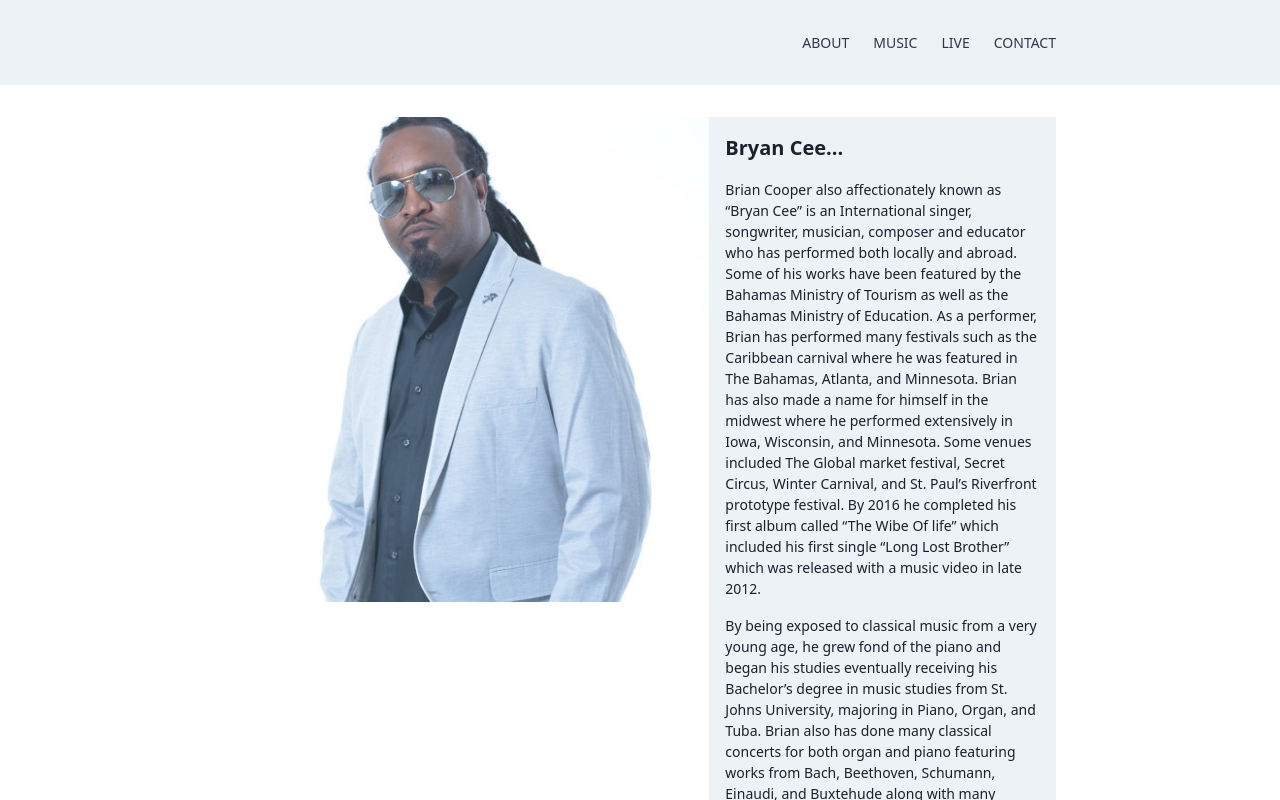
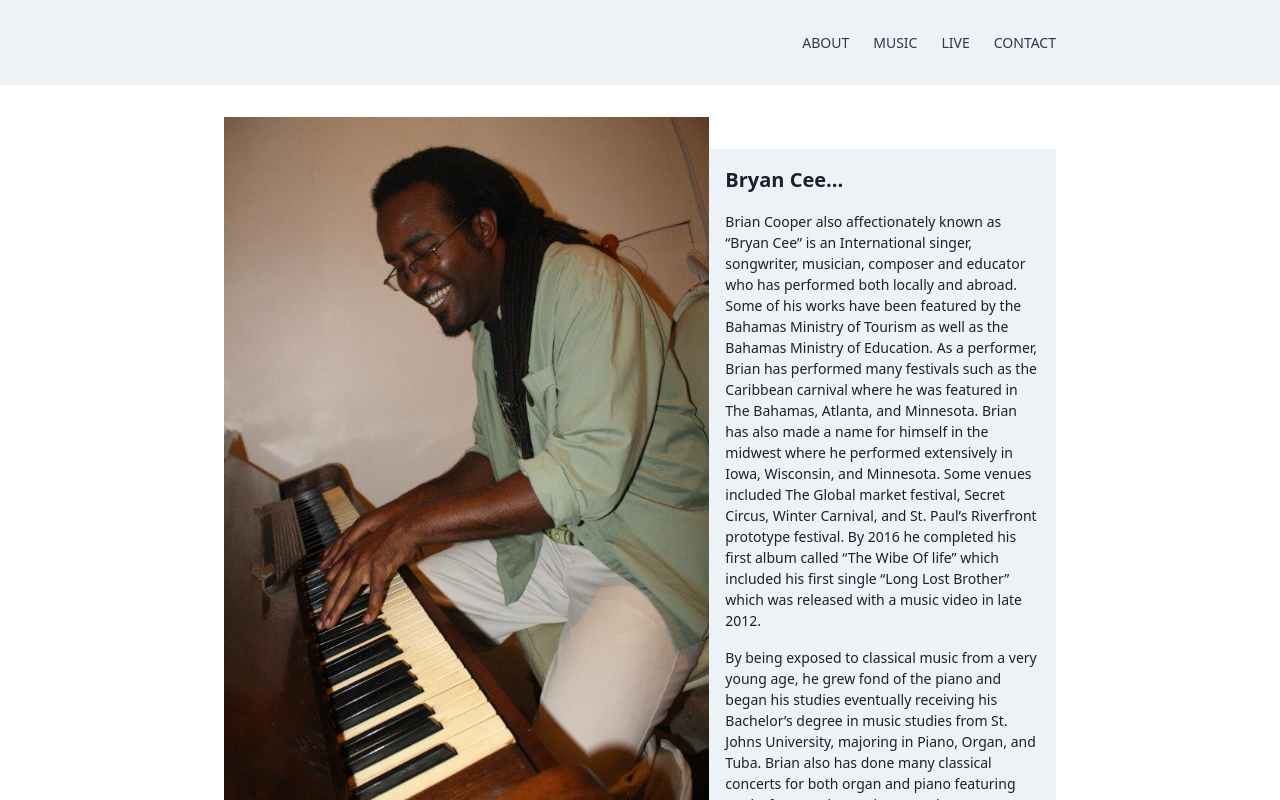
Before and after one commit to ryan258/bc-tailwind, a Gatsby site: page /about in a window 1280 px wide. Shown: the top 800 px of the page. Built offline with nearby package versions, Linux system fonts and the light colour scheme; Gatsby itself is replaced by a stand-in of ours.

Commit message:
Switch the /about back to the original image.

```diff
--- a/src/pages/about.js
+++ b/src/pages/about.js
@@ -2,8 +2,8 @@ import React from "react";
 
 import Layout from "../components/layout";
 import SEO from "../components/seo";
-// import bryanPianoPortrait from "../images/bryan-piano-pt.jpg";
-import bryanWhiteSuit from "../images/bryanCee--white-suit.jpg";
+import bryanPianoPortrait from "../images/bryan-piano-pt.jpg";
+// import bryanWhiteSuit from "../images/bryanCee--white-suit.jpg";
 
 function AboutPage() {
   return (
@@ -18,10 +18,10 @@ function AboutPage() {
           <img
             alt="Bryan enjoying the piano."
             className="block"
-            src={bryanWhiteSuit}
+            src={bryanPianoPortrait}
           />
         </section>
-        <section className="bg-gray-200 p-4 w-full sm:w-5/12 xxxmt-8">
+        <section className="bg-gray-200 p-4 mt-8 w-full sm:w-5/12 xxxmt-8">
           <h1 className="font-bold text-xl mb-4">Bryan Cee...</h1>
           <p className="text-sm mb-4">
             Brian Cooper also affectionately known as “Bryan Cee” is an
```
